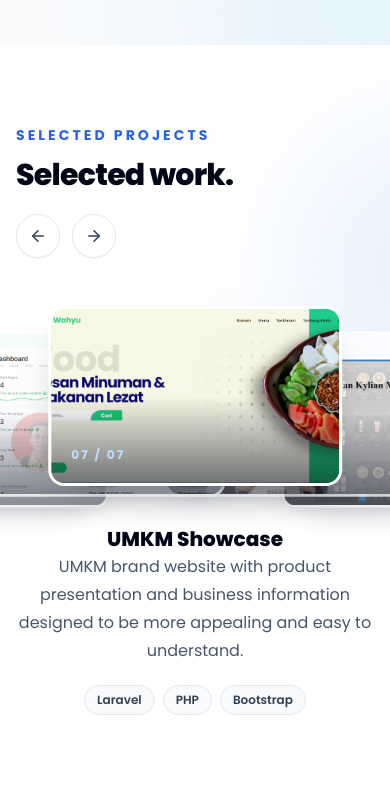
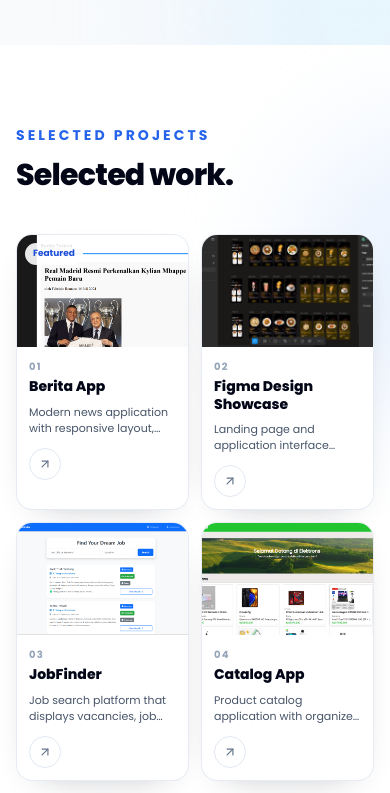
Before and after one commit to gusdesindu/Portofolio.me, a Next.js app: page / in a window 390 px wide. Shown: the part 2700-3493 px from the top of the page. Built offline with nearby package versions, Linux system fonts and the light colour scheme.

Commit message:
Update website

```diff
--- a/src/components/Projects.tsx
+++ b/src/components/Projects.tsx
@@ -1,7 +1,7 @@
 'use client';
 
 import Image from 'next/image';
-import { ArrowLeft, ArrowRight } from 'lucide-react';
+import { ArrowLeft, ArrowRight, ArrowUpRight } from 'lucide-react';
 import { useEffect, useRef, useState } from 'react';
 import { motion, type PanInfo } from 'motion/react';
 import gsap from 'gsap';
@@ -17,10 +17,10 @@ type ProjectsProps = {
 export function Projects({ language, t }: ProjectsProps) {
   const [activeIndex, setActiveIndex] = useState(projects.length - 1);
   const [isPaused, setIsPaused] = useState(false);
-
   const sectionRef = useRef<HTMLElement>(null);
-  const headingRef = useRef<HTMLHeadingElement>(null);
+  const headingRef = useRef<HTMLDivElement>(null);
   const albumRef = useRef<HTMLDivElement>(null);
+  const cardsRef = useRef<HTMLDivElement>(null);
 
   const showPrevious = () => {
     setActiveIndex((current) => (current - 1 + projects.length) % projects.length);
@@ -33,6 +33,41 @@ export function Projects({ language, t }: ProjectsProps) {
   const activeProject = projects[activeIndex]!;
 
   useEffect(() => {
+    gsap.registerPlugin(ScrollTrigger);
+
+    const context = gsap.context(() => {
+      gsap.from(headingRef.current, {
+        y: 36,
+        opacity: 0,
+        duration: 0.75,
+        ease: 'power3.out',
+        scrollTrigger: { trigger: sectionRef.current, start: 'top 78%', once: true },
+      });
+
+      gsap.from(albumRef.current, {
+        y: 60,
+        scale: 0.94,
+        opacity: 0,
+        duration: 0.95,
+        ease: 'power3.out',
+        scrollTrigger: { trigger: albumRef.current, start: 'top 82%', once: true },
+      });
+
+      gsap.from(cardsRef.current?.children ?? [], {
+        y: 40,
+        opacity: 0,
+        scale: 0.96,
+        duration: 0.7,
+        stagger: 0.09,
+        ease: 'power3.out',
+        scrollTrigger: { trigger: cardsRef.current, start: 'top 88%', once: true },
+      });
+    }, sectionRef);
+
+    return () => context.revert();
+  }, []);
+
+  useEffect(() => {
     if (isPaused) return;
 
     const timer = window.setInterval(() => {
@@ -42,64 +77,27 @@ export function Projects({ language, t }: ProjectsProps) {
     return () => window.clearInterval(timer);
   }, [isPaused]);
 
-  useEffect(() => {
-    gsap.registerPlugin(ScrollTrigger);
-
-    const context = gsap.context(() => {
-      gsap.from(headingRef.current, {
-        y: 45,
-        opacity: 0,
-        duration: 0.8,
-        ease: 'power3.out',
-        scrollTrigger: {
-          trigger: sectionRef.current,
-          start: 'top 78%',
-          once: true,
-        },
-      });
-
-      gsap.from(albumRef.current, {
-        y: 70,
-        scale: 0.94,
-        opacity: 0,
-        duration: 1,
-        ease: 'power3.out',
-        scrollTrigger: {
-          trigger: albumRef.current,
-          start: 'top 82%',
-          once: true,
-        },
-      });
-    }, sectionRef);
-
-    return () => context.revert();
-  }, []);
-
   return (
     <section ref={sectionRef} id="projects" className="relative overflow-hidden bg-white py-20 sm:py-24">
       <div className="absolute right-[-12rem] top-20 h-72 w-72 rounded-full bg-blue-100/60 blur-3xl" />
 
       <div className="relative mx-auto max-w-6xl px-4 sm:px-6 lg:px-8">
-        <div className="mb-12 flex flex-col gap-5 sm:flex-row sm:items-end sm:justify-between">
+        <div ref={headingRef} className="mb-10 flex flex-col gap-5 sm:mb-12 sm:flex-row sm:items-end sm:justify-between">
           <div>
             <p className="mb-3 text-sm font-bold uppercase tracking-[0.22em] text-blue-600">
               {language === 'id' ? 'Proyek Pilihan' : 'Selected Projects'}
             </p>
-            <h2 ref={headingRef} className="max-w-2xl text-3xl font-black leading-tight tracking-tight text-slate-950 sm:text-4xl lg:text-5xl">
+            <h2 className="max-w-2xl text-3xl font-black leading-tight tracking-tight text-slate-950 sm:text-4xl lg:text-5xl">
               {t.projectsTitle}
             </h2>
           </div>
-
-          <div className="flex items-center gap-3 sm:hidden">
-            <button type="button" onClick={showPrevious} aria-label="Previous project" className="flex h-11 w-11 items-center justify-center rounded-full border border-slate-200 bg-white text-slate-700 shadow-sm">
-              <ArrowLeft size={18} />
-            </button>
-            <button type="button" onClick={showNext} aria-label="Next project" className="flex h-11 w-11 items-center justify-center rounded-full border border-slate-200 bg-white text-slate-700 shadow-sm">
-              <ArrowRight size={18} />
-            </button>
-          </div>
+          <span className="hidden w-fit rounded-full border border-slate-200 bg-slate-50 px-4 py-2 text-xs font-bold uppercase tracking-[0.12em] text-slate-500 sm:block">
+            {t.projectsBadge}
+          </span>
         </div>
 
+        {/* Album tumpuk: desktop/tablet lebar */}
+        <div className="hidden md:block">
           <motion.div
             ref={albumRef}
             drag="x"
@@ -114,7 +112,7 @@ export function Projects({ language, t }: ProjectsProps) {
               if (info.offset.x < -32 || info.velocity.x < -280) showNext();
               if (info.offset.x > 32 || info.velocity.x > 280) showPrevious();
             }}
-          className="relative mx-auto h-[215px] touch-pan-y cursor-grab active:cursor-grabbing sm:h-[230px] lg:h-[270px]"
+            className="relative mx-auto h-[270px] cursor-grab active:cursor-grabbing lg:h-[330px]"
           >
             {projects.map((project, index) => {
               let position = index - activeIndex;
@@ -123,13 +121,12 @@ export function Projects({ language, t }: ProjectsProps) {
 
               const isActive = position === 0;
               const isVisible = Math.abs(position) <= 2;
-
               const offset = isActive ? 0 : position < 0 ? Math.max(position * 105, -210) : Math.min(position * 105, 210);
 
               return (
                 <motion.div
                   key={project.title}
-                className="absolute left-1/2 top-0 h-[180px] w-[82%] sm:h-[185px] sm:w-[44%] lg:h-[230px]"
+                  className="absolute left-1/2 top-0 h-[230px] w-[44%] lg:h-[280px]"
                   initial={false}
                   animate={{
                     x: `calc(-50% + ${offset}px)`,
@@ -138,57 +135,32 @@ export function Projects({ language, t }: ProjectsProps) {
                     opacity: isActive ? 1 : isVisible ? 0.72 : 0,
                     zIndex: isActive ? 30 : 20 - Math.abs(position),
                   }}
-                transition={{
-                  type: 'spring',
-                  stiffness: 170,
-                  damping: 24,
-                  mass: 0.85,
-                }}
+                  transition={{ type: 'spring', stiffness: 230, damping: 30, mass: 0.72 }}
                 >
                   <motion.button
                     type="button"
                     onClick={() => setActiveIndex(index)}
                     aria-label={`Tampilkan ${project.title}`}
-                  className="group relative h-full w-full overflow-hidden rounded-[1rem] border-[3px] border-white bg-slate-100 shadow-[0_16px_40px_-25px_rgba(15,23,42,0.58)]"
+                    className="group relative h-full w-full overflow-hidden rounded-[1.25rem] border-[3px] border-white bg-slate-100 shadow-[0_20px_55px_-28px_rgba(15,23,42,0.58)]"
                     whileHover={{ y: -8, scale: isActive ? 1.018 : 1.04 }}
                     transition={{ type: 'spring', stiffness: 260, damping: 24 }}
                   >
-                  <Image
-                    src={project.image}
-                    alt={project.title}
-                    fill
-                    priority={isActive}
-                    className="object-cover transition-transform duration-700 group-hover:scale-[1.025]"
-                    sizes="(max-width: 1024px) 82vw, 720px"
-                  />
+                    <Image src={project.image} alt={project.title} fill priority={isActive} className="object-cover transition-transform duration-700 group-hover:scale-[1.035]" sizes="720px" />
                     <div className="absolute inset-0 bg-gradient-to-t from-slate-950/55 via-transparent to-transparent" />
-
                     {isActive && (
-                    <div className="absolute bottom-0 left-0 right-0 flex items-end justify-between p-5 text-left sm:p-7">
-                      <p className="text-xs font-bold uppercase tracking-[0.18em] text-blue-200">
+                      <p className="absolute bottom-5 left-6 text-xs font-bold uppercase tracking-[0.18em] text-white/90">
                         {String(activeIndex + 1).padStart(2, '0')} / {String(projects.length).padStart(2, '0')}
                       </p>
-                    </div>
                     )}
                   </motion.button>
                 </motion.div>
               );
             })}
 
-          <button
-            type="button"
-            onClick={showPrevious}
-            aria-label="Previous project"
-            className="absolute left-0 top-1/2 z-40 hidden h-12 w-12 -translate-y-1/2 items-center justify-center rounded-full border border-slate-200 bg-white text-slate-800 shadow-xl transition duration-300 hover:-translate-x-1 hover:border-blue-600 hover:bg-blue-600 hover:text-white sm:flex"
-          >
+            <button type="button" onClick={showPrevious} aria-label="Previous project" className="absolute left-0 top-1/2 z-40 flex h-12 w-12 -translate-y-1/2 items-center justify-center rounded-full border border-slate-200 bg-white text-slate-800 shadow-xl transition duration-300 hover:-translate-x-1 hover:border-blue-600 hover:bg-blue-600 hover:text-white">
               <ArrowLeft size={20} />
             </button>
-          <button
-            type="button"
-            onClick={showNext}
-            aria-label="Next project"
-            className="absolute right-0 top-1/2 z-40 hidden h-12 w-12 -translate-y-1/2 items-center justify-center rounded-full border border-slate-200 bg-white text-slate-800 shadow-xl transition duration-300 hover:translate-x-1 hover:border-blue-600 hover:bg-blue-600 hover:text-white sm:flex"
-          >
+            <button type="button" onClick={showNext} aria-label="Next project" className="absolute right-0 top-1/2 z-40 flex h-12 w-12 -translate-y-1/2 items-center justify-center rounded-full border border-slate-200 bg-white text-slate-800 shadow-xl transition duration-300 hover:translate-x-1 hover:border-blue-600 hover:bg-blue-600 hover:text-white">
               <ArrowRight size={20} />
             </button>
           </motion.div>
@@ -198,21 +170,44 @@ export function Projects({ language, t }: ProjectsProps) {
             initial={{ opacity: 0, y: 16 }}
             animate={{ opacity: 1, y: 0 }}
             transition={{ duration: 0.45, ease: 'easeOut' }}
-          className="mx-auto mt-1 max-w-3xl text-center sm:mt-3"
+            className="mx-auto mt-1 max-w-3xl text-center"
           >
-          <h3 className="text-xl font-black text-slate-950 sm:text-2xl">{activeProject.title}</h3>
-          <p className="mx-auto max-w-2xl text-base leading-7 text-slate-600 sm:text-lg">
-            {activeProject.description[language === 'id' ? 'id' : 'en']}
-          </p>
+            <h3 className="text-2xl font-black text-slate-950">{activeProject.title}</h3>
+            <p className="mx-auto mt-3 max-w-2xl text-base leading-7 text-slate-600">{activeProject.description[language === 'id' ? 'id' : 'en']}</p>
             <div className="mt-5 flex flex-wrap justify-center gap-2">
               {activeProject.technologies.map((tech) => (
-              <span key={tech} className="rounded-full border border-slate-200 bg-slate-50 px-3 py-1.5 text-xs font-semibold text-slate-700">
-                {tech}
-              </span>
+                <span key={tech} className="rounded-full border border-slate-200 bg-slate-50 px-3 py-1.5 text-xs font-semibold text-slate-700">{tech}</span>
               ))}
             </div>
           </motion.article>
         </div>
+
+        {/* Grid dua kolom: mobile */}
+        <div ref={cardsRef} className="grid grid-cols-2 gap-3 md:hidden">
+          {projects.map((project, index) => (
+            <motion.article
+              key={project.title}
+              className="group overflow-hidden rounded-2xl border border-slate-200/80 bg-white shadow-[0_12px_35px_-25px_rgba(15,23,42,0.45)]"
+              whileTap={{ scale: 0.97 }}
+            >
+              <div className="relative h-28 overflow-hidden bg-slate-100 sm:h-44">
+                <motion.div className="absolute inset-0" whileHover={{ scale: 1.055 }} transition={{ duration: 0.7, ease: [0.22, 1, 0.36, 1] }}>
+                  <Image src={project.image} alt={project.title} fill className="object-cover" sizes="50vw" />
+                </motion.div>
+                {project.featured && <span className="absolute left-2 top-2 rounded-full bg-white/90 px-2 py-1 text-[9px] font-bold text-blue-700">Featured</span>}
+              </div>
+              <div className="p-3 sm:p-5">
+                <p className="text-[10px] font-bold uppercase tracking-[0.12em] text-slate-400">{String(index + 1).padStart(2, '0')}</p>
+                <h3 className="mt-1 line-clamp-2 text-sm font-black leading-tight text-slate-950 sm:text-lg">{project.title}</h3>
+                <p className="mt-2 line-clamp-2 text-[11px] leading-4 text-slate-600 sm:text-sm sm:leading-6">{project.description[language === 'id' ? 'id' : 'en']}</p>
+                <motion.span className="mt-3 flex h-8 w-8 items-center justify-center rounded-full border border-slate-200 text-slate-500" whileTap={{ scale: 0.9 }}>
+                  <ArrowUpRight size={14} />
+                </motion.span>
+              </div>
+            </motion.article>
+          ))}
+        </div>
+      </div>
     </section>
   );
 }
```
Lines whose indentation alone changed are shown as unchanged.
